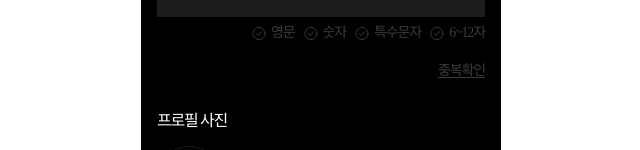
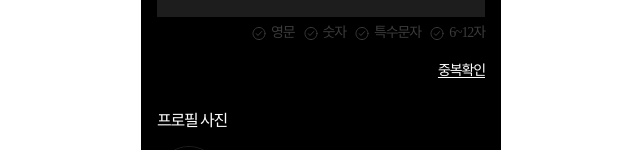
Before and after one commit to Coollaafi/Coollaafi_Frontend, a React (Create React App) app: page /join in a window 1280 px wide. Shown: the part 426-576 px from the top of the page, without its empty margins (319-959 px from the left). Built offline with nearby package versions, Linux system fonts and the light colour scheme; a web font is replaced by a local one.

Commit message:
style: #2 중복확인 버튼 css 수정

```diff
--- a/src/pages/join.tsx
+++ b/src/pages/join.tsx
@@ -124,10 +124,9 @@ const BtnBox = styled.div`
   gap: 10px;
 `;
 
-const TextBtn = styled.div<{ isChecked: boolean }>`
+const TextBtn = styled.div`
   text-decoration: underline;
   text-underline-offset: 2px;
-  color: ${(props) => (props.isChecked ? 'white' : '#3b3b3b')};
   cursor: pointer;
 `;
 
@@ -251,7 +250,7 @@ export default function JoinPage() {
             </Check>
           </CheckBox>
           <DuplicateCheck>
-            <TextBtn isChecked={isEng && isNum && isSpe && isLong}>
+            <TextBtn>
               <CTA_button_med>중복확인</CTA_button_med>
             </TextBtn>
           </DuplicateCheck>
@@ -261,10 +260,10 @@ export default function JoinPage() {
           <ImageBox>
             <ShowImageBox src={imgFile ? imgFile : default_profile} />
             <BtnBox>
-              <TextBtn isChecked={true} onClick={handleClick}>
+              <TextBtn onClick={handleClick}>
                 <CTA_button_med>사진 선택하기</CTA_button_med>
               </TextBtn>
-              <TextBtn isChecked={true} onClick={() => setImgFile('')}>
+              <TextBtn onClick={() => setImgFile('')}>
                 <CTA_button_med>기본이미지</CTA_button_med>
               </TextBtn>
             </BtnBox>
```
